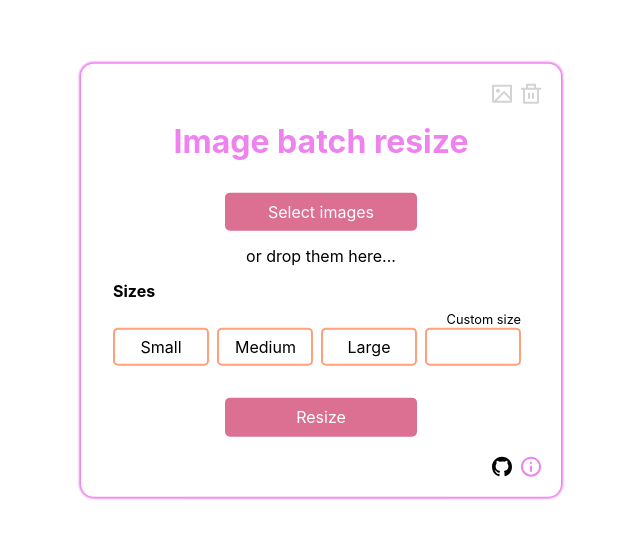
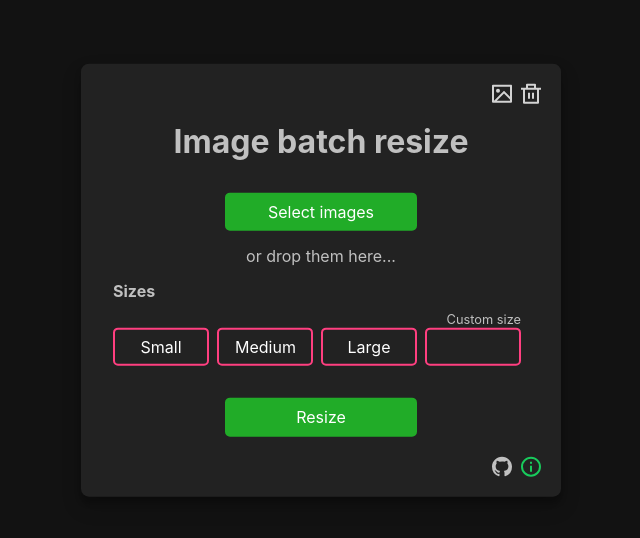
Before and after one commit to ahrberg/image-batch-resize, a React (Create React App) app in the folder app/: page / in a window 1280 px wide. Shown: the part 120-658 px from the top of the page, without its empty margins (319-959 px from the left). Built offline with nearby package versions, Linux system fonts and the light colour scheme; what image-blob-reduce would draw is missing.

Commit message:
feat: Improved theme

```diff
--- a/app/src/App.css
+++ b/app/src/App.css
@@ -1,5 +1,5 @@
 .App-h1 {
-  color: var(--primary);
+  color: var(--text);
   margin-top: 0em;
   margin-bottom: 1em;
   text-align: center;
--- a/app/src/components/Button.css
+++ b/app/src/components/Button.css
@@ -19,17 +19,14 @@
 .Button-secondary {
   background-color: var(--secondary);
   border-color: var(--secondary);
-  color: var(--white);
 }
 
 .Button-outline {
   background-color: unset;
   border-color: var(--primary);
-  color: var(--black);
 }
 
 .Button-outline-secondary {
   background-color: unset;
   border-color: var(--secondary);
-  color: var(--black);
 }
--- a/app/src/components/Info.css
+++ b/app/src/components/Info.css
@@ -1,6 +1,6 @@
 .Info {
   position: absolute;
-  background-color: var(--background);
+  background-color: var(--surface);
   border-radius: inherit;
   height: 100%;
   width: 100%;
--- a/app/src/components/Paper.css
+++ b/app/src/components/Paper.css
@@ -1,5 +1,6 @@
 .Paper {
-  box-shadow: 0 0 2px 2px var(--primary);
+  box-shadow: 0 10px 20px rgba(0, 0, 0, 0.19), 0 6px 6px rgba(0, 0, 0, 0.23);
+  background-color: var(--surface);
   display: inline-block;
-  border-radius: 0.8em;
+  border-radius: 0.5em;
 }
--- a/app/src/components/TextInput.css
+++ b/app/src/components/TextInput.css
@@ -10,6 +10,8 @@
   padding: 0.5em 1em;
   width: 60px;
   text-align: right;
+  background-color: transparent;
+  color: var(--text);
 }
 
 .TextInput-secondary {
--- a/app/src/index.css
+++ b/app/src/index.css
@@ -1,6 +1,7 @@
 body {
   margin: 0;
   background-color: var(--background);
+  color: var(--text);
   font-family: -apple-system, BlinkMacSystemFont, "Segoe UI", "Roboto", "Oxygen",
     "Ubuntu", "Cantarell", "Fira Sans", "Droid Sans", "Helvetica Neue",
     sans-serif;
@@ -14,13 +15,15 @@ code {
 }
 
 :root {
-  --primary: violet;
-  --primary-dark: palevioletred;
-  --secondary: lightsalmon;
+  --primary: #18ca5c;
+  --primary-dark: #21ac28;
+  --secondary: #ff3f80;
   --disabled: lightgrey;
   --black: black;
   --white: white;
-  --background: white;
+  --background: #121212;
+  --surface: #222222;
+  --text: rgb(192, 192, 192);
 }
 
 h3 {
@@ -30,3 +33,7 @@ h3 {
 h2 {
   font-size: 16px;
 }
+
+path {
+  fill: var(--text);
+}
```
Also changed, not shown: 1 other file (tests, documents, lock files or other folders).
